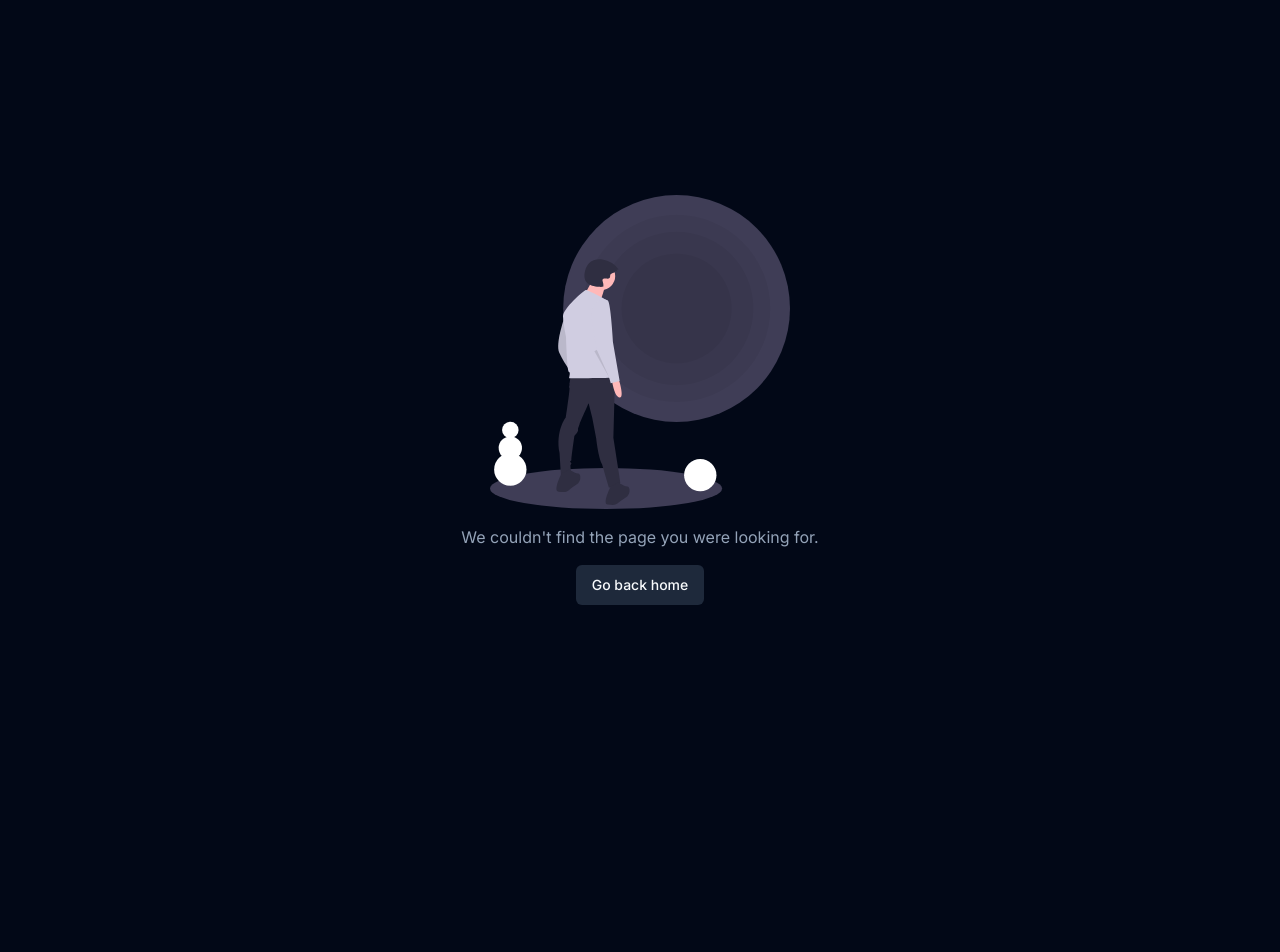
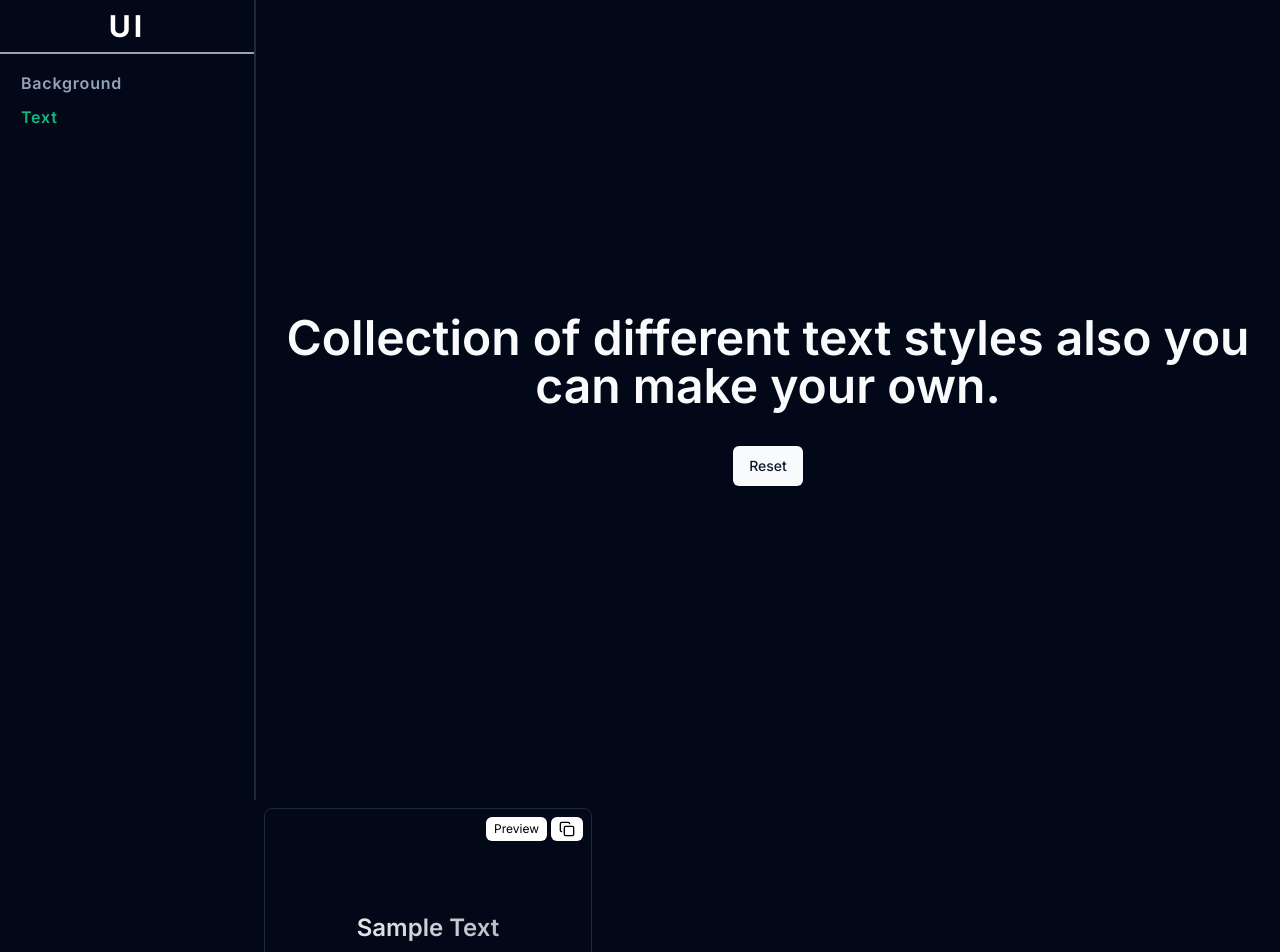
Before and after one commit to faisal004/BG, a Next.js app: page /text in a window 1280 px wide. Before the commit this address had no page. Shown: the top 952 px of the page. Before the commit the page ends 800 px from the top, so only its background shows below. Built offline with nearby package versions, Linux system fonts and the light colour scheme.

Commit message:
added : text section added and some css fixes

```diff
--- /dev/null
+++ b/Store/textStore/textStore.ts
@@ -0,0 +1,14 @@
+import { create } from 'zustand'
+interface TextState {
+    textColor: string;
+    settxtValue: (newValue: string) => void;
+    textDynamic: {}
+    settxtDynamicValue: (newValue: {}) => void;
+}
+export const useTextStore = create<TextState>((set) => ({
+    textColor: '',
+    settxtValue: (newValue) => set({ textColor: newValue }),
+    textDynamic: {},
+    settxtDynamicValue: (newValue) => set({ textDynamic: newValue }),
+
+}))
--- a/app/(intro)/_components/footer.tsx
+++ b/app/(intro)/_components/footer.tsx
@@ -1,5 +1,8 @@
 const Footer = () => {
-    return ( <div className="h-8 flex items-center border-t-2 text-sm px-3  gap-1 ">
+    return ( <div className="h-8 relative flex items-center  text-sm px-3  gap-1 max-w-[1300px] mx-auto ">
+      <div className="absolute items-center top-0 left-0 h-[1px] z-20 w-full animate-border-width rounded-full bg-gradient-to-r dark:from-white from-black dark:to-slate-50 to-slate-800  transition-all duration-10000"/>
+
+
         <p className="text-balance flex gap-2 text-center text-sm leading-loose text-muted-foreground md:text-left">
           Built by{" "}
           <a
--- a/app/(intro)/_components/home-page.tsx
+++ b/app/(intro)/_components/home-page.tsx
@@ -3,7 +3,7 @@ import Link from 'next/link'
 
 const HomePage = () => {
   return (
-    <div className="max-w-[1300px]  mx-auto w-full flex flex-col items-center justify-center h-[calc(100vh-6rem)]  gap-6 font-cal">
+    <div className="max-w-[1300px]  mx-auto w-full flex flex-col items-center justify-center h-[calc(100vh-5rem)]  gap-6 font-medium ">
       <div className="md:text-7xl text-4xl font-semibold tracking-widest text-left  w-full  px-3 flex flex-col  gap-3 h-full ">
         <p className="animate-flicker-1  mt-20 text-transparent bg-clip-text bg-gradient-to-r from-black dark:from-white to-gray-600 dark:to-gray-400  ">
           Collection of CSS Tricks <br /> I learn on Daily basis
@@ -18,6 +18,7 @@ const HomePage = () => {
         <Link href="/background" className="w-fit">
           <Button className="tracking-normal px-20 py-6">Explore</Button>
         </Link>
+
       </div>
     </div>
   )
--- a/app/(intro)/_components/navbar.tsx
+++ b/app/(intro)/_components/navbar.tsx
@@ -4,15 +4,25 @@ import Link from 'next/link'
 
 const Navbar = () => {
   return (
-    <div className="h-16 flex items-center px-3 border-b-2  w-full">
-      <div className="max-w-[1300px] w-full flex justify-between items-center mx-auto">
-        <div className="text-3xl font-bold tracking-widest cursor-pointer">UI</div>
-        <div className='flex items-center gap-2'>
-            <ModeToggle/>
-            <Link href="https://github.com/faisal004/ui" target='_blank'>
-            <Github />
+    <div className="h-12 flex relative items-center    w-full  ">
+      <div className="absolute -bottom-[2px] flex w-full justify-end ">
+        <div className="left-0 h-[1px]  animate-border-width rounded-full bg-gradient-to-r dark:from-white from-black dark:to-slate-50 to-slate-800  transition-all duration-10000" />
+      </div>
+      <div className="max-w-[1300px] w-full flex justify-between items-center mx-auto  ">
+        <div className="w-full flex items-center justify-between px-3">
+          <div className="text-3xl font-bold tracking-widest cursor-pointer dark:text-white text-black">
+            UI
+          </div>
+          <div className="flex items-center gap-2">
+            <ModeToggle />
+            <Link
+              href="https://github.com/faisal004/ui"
+              target="_blank"
+              className="border-2 p-2 rounded-md"
+            >
+              <Github className="h-5 w-5 dark:text-white text-black " />
             </Link>
-
+          </div>
         </div>
       </div>
     </div>
--- /dev/null
+++ b/app/(main)/text/_components/text-card.tsx
@@ -0,0 +1,48 @@
+'use client'
+import { Card } from '@/components/ui/card'
+import { useTextStore } from '@/Store/textStore/textStore'
+import { Check, Copy } from 'lucide-react'
+import { useState } from 'react'
+
+const TextCard = ({ text }: any) => {
+  const [copied, setCopied] = useState(false)
+  const { settxtValue } = useTextStore()
+  const handleCopy = () => {
+    navigator.clipboard.writeText(text)
+    setCopied(true)
+    setTimeout(() => {
+      setCopied(false)
+    }, 1000)
+  }
+  const handlePreview = () => {
+    settxtValue(text)
+  }
+  return (
+    <Card
+      className={`h-60 w-full flex items-center  justify-center relative ${text} `}
+    >
+      <div className={`flex absolute top-2 right-2 gap-1`}>
+        <button
+          className="py-0 bg-white rounded-md px-2 text-black h-6 text-xs"
+          onClick={handlePreview}
+        >
+          Preview
+        </button>{' '}
+        <button
+          onClick={handleCopy}
+          disabled={copied}
+          className="py-0 bg-white rounded-md px-2 text-black h-6 text-xs"
+        >
+          {copied ? (
+            <Check className="h-4 w-4" />
+          ) : (
+            <Copy className="h-4 w-4" />
+          )}
+        </button>
+      </div>
+      <div className="text-2xl font-semibold">Sample Text</div>
+    </Card>
+  )
+}
+
+export default TextCard
--- /dev/null
+++ b/app/(main)/text/page.tsx
@@ -0,0 +1,30 @@
+'use client'
+
+import { Button } from '@/components/ui/button'
+import TextCard from './_components/text-card'
+import { useTextStore } from '@/Store/textStore/textStore'
+
+const TextsSection = () => {
+  const { settxtValue } = useTextStore()
+  const handleReset = () => {
+    settxtValue('')
+  }
+  return (
+    <div className="flex flex-col items-center justify-center w-full   ">
+      <div className="flex flex-col gap-4 items-center justify-center h-screen md:text-5xl text-3xl text-center p-3 font-semibold   max-w-[1200px] ">
+        <div>
+          Collection of different text styles also you can make your own.
+        </div>
+        <Button onClick={handleReset} className="mt-5 tracking-normal">
+          Reset
+        </Button>
+      </div>
+
+      <div className="grid md:grid-cols-3 grid-cols-1 gap-3 w-full max-w-[1200px] p-2 ">
+        <TextCard text="text-transparent bg-clip-text bg-gradient-to-r from-black dark:from-white to-gray-600 dark:to-gray-400" />
+      </div>
+    </div>
+  )
+}
+
+export default TextsSection
--- a/app/template.tsx
+++ b/app/template.tsx
@@ -1,7 +1,9 @@
 'use client'
 import { useBackgroundStore } from '@/Store/backgroundStore'
+import { useTextStore } from '@/Store/textStore/textStore'
 
 export default function Template({ children }: { children: React.ReactNode }) {
   const { backgroundColor, backgroundDynamic } = useBackgroundStore()
-  return <div className={backgroundColor} style={backgroundDynamic} >{children}</div>
+  const { textColor } = useTextStore()
+  return <div className={`${backgroundColor} ${textColor} `} style={backgroundDynamic} >{children}</div>
 }
--- a/components/sidebar.tsx
+++ b/components/sidebar.tsx
@@ -1,4 +1,4 @@
-"use client"
+'use client'
 import { cn } from '@/lib/utils'
 import Link from 'next/link'
 import { usePathname } from 'next/navigation'
@@ -17,13 +17,32 @@ const Sidebar = ({ className }: Props) => {
       )}
     >
       <div className="border-b-2 border-gray-400 flex items-center justify-center font-bold text-3xl py-2 tracking-widest">
-        <Link href="/">UI</Link>
+        <Link className="dark:text-white text-black" href="/">
+          UI
+        </Link>
       </div>
-      <div className="flex items-start w-full  justify-start p-3">
+      <div className="flex flex-col items-start w-full  justify-start p-3">
         {/* Check if the current route matches the link's href, if so, add 'text-emerald-500' class */}
         <Link href="/background">
-          <div className={`text-base font-semibold tracking-wider cursor-pointer group flex w-full items-center rounded-md border border-transparent px-2 py-1 ${pathname === '/background' ? 'text-emerald-500' : 'text-muted-foreground'} hover:text-emerald-500 hover:translate-x-1 transition duration-200`}>
+          <div
+            className={`text-base font-semibold tracking-wider cursor-pointer group flex w-full items-center rounded-md border border-transparent px-2 py-1 ${
+              pathname === '/background'
+                ? 'text-emerald-500'
+                : 'text-muted-foreground'
+            } hover:text-emerald-500 hover:translate-x-1 transition duration-200`}
+          >
             Background
+          </div>
+        </Link>
+        <Link href="/text">
+          <div
+            className={`text-base font-semibold tracking-wider cursor-pointer group flex w-full items-center rounded-md border border-transparent px-2 py-1 ${
+              pathname === '/text'
+                ? 'text-emerald-500'
+                : 'text-muted-foreground'
+            } hover:text-emerald-500 hover:translate-x-1 transition duration-200`}
+          >
+            Text
           </div>
         </Link>
       </div>
--- a/components/toggle-theme.tsx
+++ b/components/toggle-theme.tsx
@@ -22,10 +22,10 @@ export function ModeToggle() {
       variant="link"
       size="icon"
       onClick={toggleTheme}
-      className={theme === 'light' ? 'text-blue-500' : 'text-gray-500'}
+      className={`border-2  ${theme === 'light' ? 'text-blue-500' : 'text-gray-100'}`}
     >
       {theme === 'light' ? (
-        <Sun className="h-5 w-5" />
+        <Sun className="h-5 w-5 " />
       ) : (
         <Moon className="h-5 w-5" />
       )}
--- a/tailwind.config.ts
+++ b/tailwind.config.ts
@@ -59,6 +59,16 @@ const config = {
         sm: "calc(var(--radius) - 4px)",
       },
       keyframes: {
+        "border-width": {
+          "from": {
+            "width": "10%",
+            "opacity": "0"
+          },
+          "to": {
+            "width": "100%",
+            "opacity": "1"
+          }
+        },
         "accordion-down": {
           from: { height: "0" },
           to: { height: "var(--radix-accordion-content-height)" },
@@ -67,6 +77,7 @@ const config = {
           from: { height: "var(--radix-accordion-content-height)" },
           to: { height: "0" },
         },
+
         "flicker2": {
           "0%": {
 
@@ -135,7 +146,8 @@ const config = {
         "accordion-up": "accordion-up 0.2s ease-out",
         "slideDown": 'slideDown 1s ease-in-out forwards',
         "flicker-1": "flicker2 2s ",
-        "flicker-3": "flicker 2.5s "
+        "flicker-3": "flicker 2.5s ",
+        "border-width": "border-width 3s forwards  "
 
       },
       fontFamily: {
```
